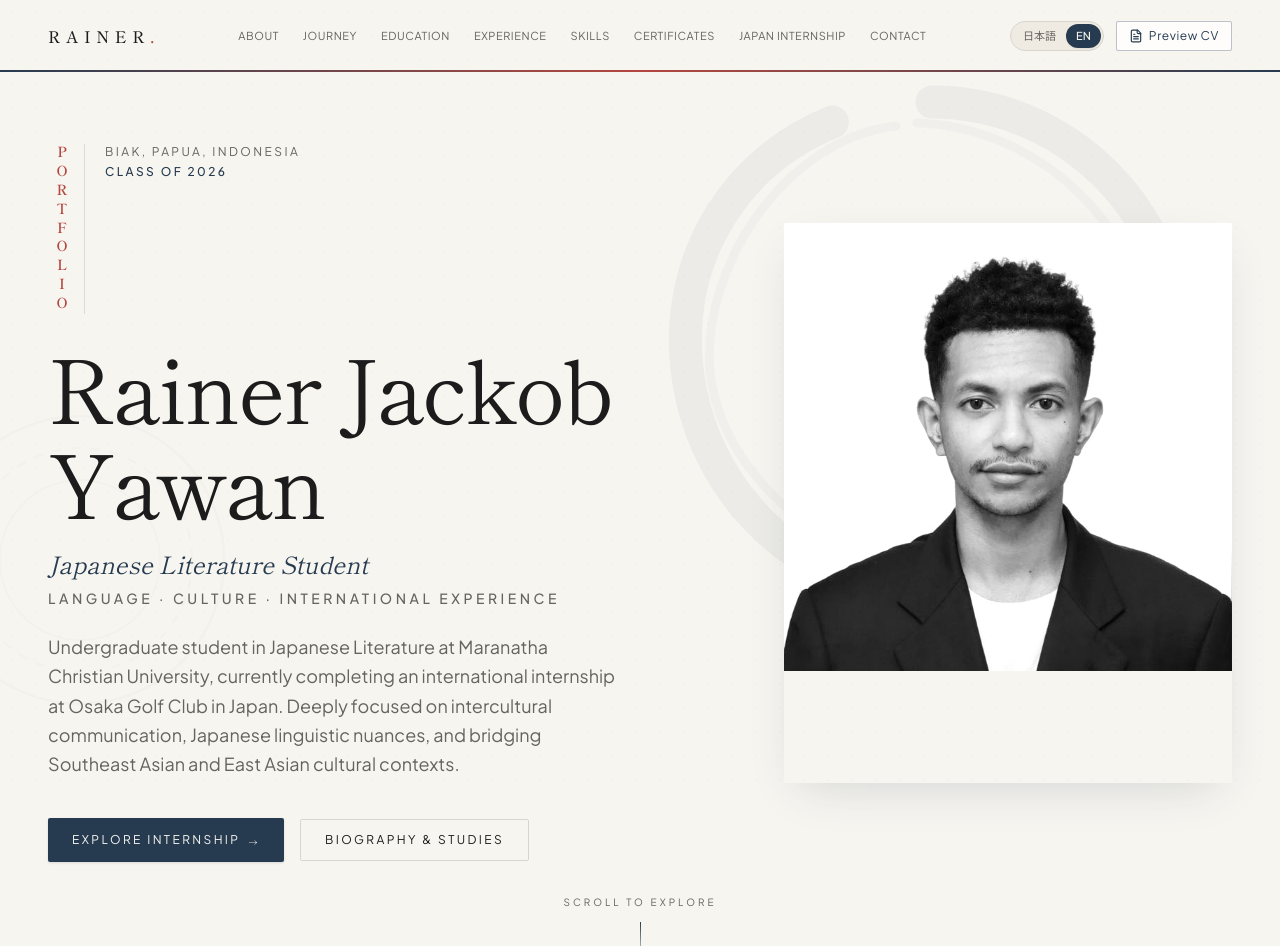
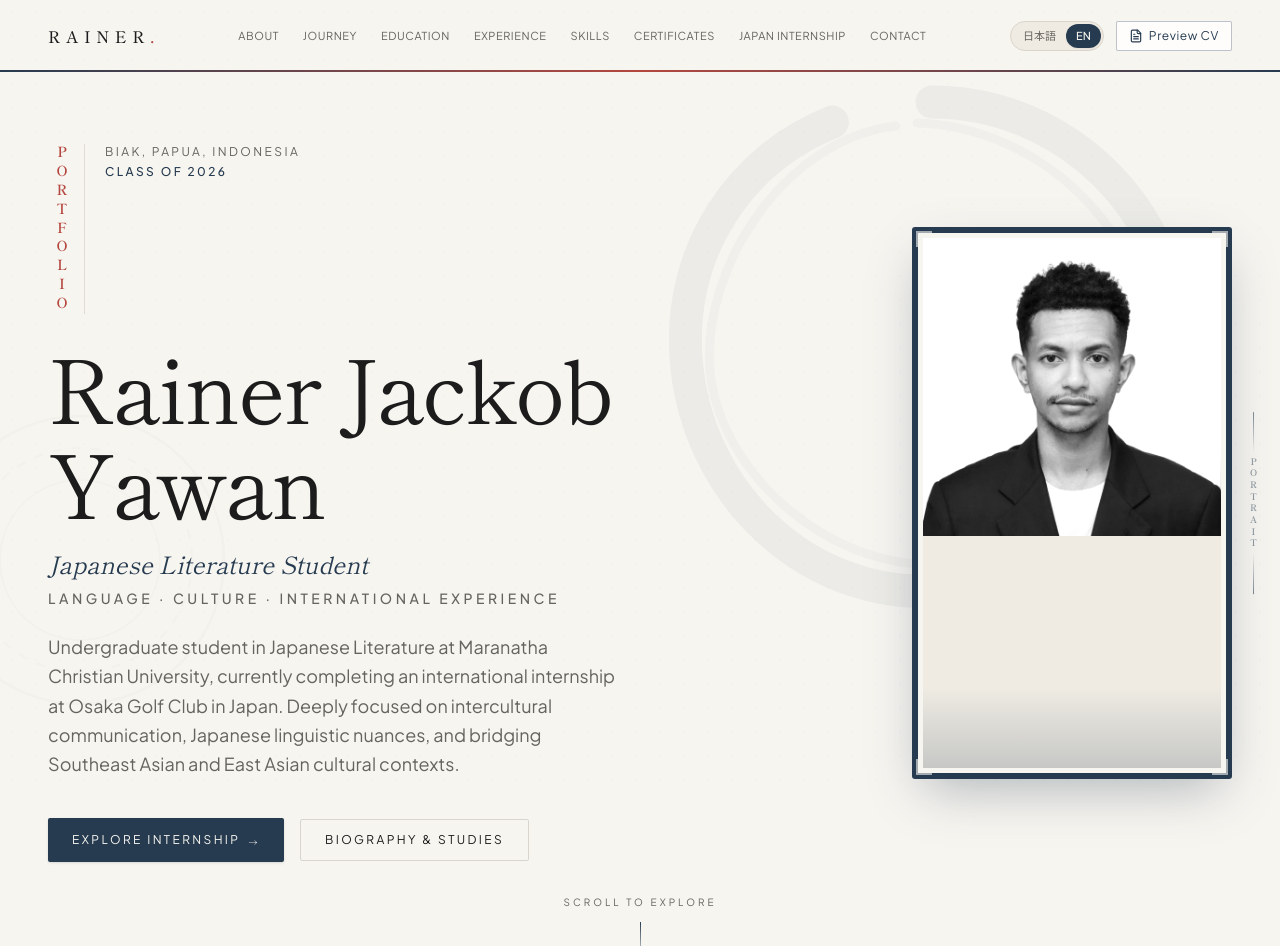
Before and after one commit to jossealexsandre-eng/Rainer-Portfolio, a React (Vite) app: page / in a window 1280 px wide. Shown: the top 946 px of the page. Built offline with nearby package versions, Linux system fonts and the light colour scheme.

Commit message:
style: portrait 9:16 with professional navy border frame

```diff
--- a/src/components/Hero.tsx
+++ b/src/components/Hero.tsx
@@ -136,10 +136,17 @@ export const Hero: React.FC<HeroProps> = ({ data }) => {
           transition={{ duration: 0.8, delay: 0.25, ease: [0.16, 1, 0.3, 1] }}
           className="lg:col-span-5 relative flex justify-center lg:justify-end"
         >
+          {/* Outer decorative border wrapper */}
           <motion.div
-            whileHover={{ y: -4, transition: { duration: 0.3 } }}
-            className="relative w-full max-w-sm sm:max-w-md aspect-[4/5] shadow-[0_16px_45px_-15px_rgba(38,59,80,0.18)] hover:shadow-[0_24px_60px_-15px_rgba(38,59,80,0.25)] transition-all rounded-[2px] overflow-hidden group"
+            whileHover={{ y: -5, transition: { duration: 0.3 } }}
+            className="relative w-full max-w-[260px] sm:max-w-[300px] lg:max-w-[320px]"
           >
+            {/* Outer frame: thick navy border */}
+            <div className="relative p-[6px] bg-[#263B50] shadow-[0_20px_50px_-12px_rgba(38,59,80,0.35)] hover:shadow-[0_28px_60px_-12px_rgba(38,59,80,0.45)] transition-all duration-500 rounded-[3px]">
+              {/* Inner cream mat */}
+              <div className="p-[5px] bg-[#F7F5F0]">
+                {/* Photo container — 9:16 */}
+                <div className="relative aspect-[9/16] overflow-hidden bg-[#EFEBE3] group">
                   {portraitSrc ? (
                     <img
                       src={portraitSrc}
@@ -151,9 +158,24 @@ export const Hero: React.FC<HeroProps> = ({ data }) => {
                       <span className="font-serif text-2xl text-[#263B50]/40">肖像</span>
                     </div>
                   )}
-            {/* Corner aesthetic registration lines */}
-            <div className="absolute -top-1.5 -left-1.5 w-3 h-3 border-t-2 border-l-2 border-[#263B50]/40" />
-            <div className="absolute -bottom-1.5 -right-1.5 w-3 h-3 border-b-2 border-r-2 border-[#263B50]/40" />
+                  {/* Subtle bottom gradient for depth */}
+                  <div className="absolute inset-x-0 bottom-0 h-20 bg-gradient-to-t from-[#263B50]/20 to-transparent pointer-events-none" />
+                </div>
+              </div>
+
+              {/* Corner accent marks (outside inner mat) */}
+              <div className="absolute top-1 left-1 w-4 h-4 border-t-[2px] border-l-[2px] border-[#F7F5F0]/60" />
+              <div className="absolute top-1 right-1 w-4 h-4 border-t-[2px] border-r-[2px] border-[#F7F5F0]/60" />
+              <div className="absolute bottom-1 left-1 w-4 h-4 border-b-[2px] border-l-[2px] border-[#F7F5F0]/60" />
+              <div className="absolute bottom-1 right-1 w-4 h-4 border-b-[2px] border-r-[2px] border-[#F7F5F0]/60" />
+            </div>
+
+            {/* Decorative side label */}
+            <div className="absolute -right-7 top-1/2 -translate-y-1/2 flex flex-col items-center gap-1 select-none hidden lg:flex">
+              <span className="w-px h-10 bg-gradient-to-b from-[#263B50]/60 to-transparent" />
+              <span className="writing-vertical-rl font-serif text-[9px] tracking-[0.3em] text-[#263B50]/50 uppercase font-semibold">Portrait</span>
+              <span className="w-px h-10 bg-gradient-to-t from-[#263B50]/60 to-transparent" />
+            </div>
           </motion.div>
         </motion.div>
       </div>
```
Lines whose indentation alone changed are shown as unchanged.
